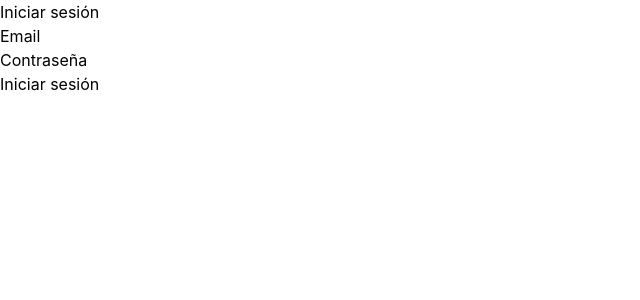
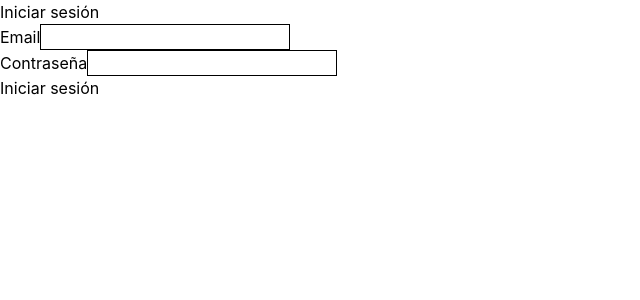
Before and after one commit to GonzaloRomero66/trabajo-practico-integrador-2, a React (Vite) app: page /login in a window 1280 px wide. Shown: the top 300 px of the page, without its empty margins (0-640 px from the left). Built offline with nearby package versions, Linux system fonts and the light colour scheme.

Commit message:
se agrego bordes a los formulario

```diff
--- a/src/pages/LoginPage.jsx
+++ b/src/pages/LoginPage.jsx
@@ -52,6 +52,7 @@ const LoginPage = () => {
                         name="email"
                         value={form.email}
                         onChange={handleInputChange}
+                        className="border border-black"
                     />
                 </div>
 
@@ -63,6 +64,7 @@ const LoginPage = () => {
                         name="password"
                         value={form.password}
                         onChange={handleInputChange}
+                        className="border border-black"
                     />
                 </div>
 
```
